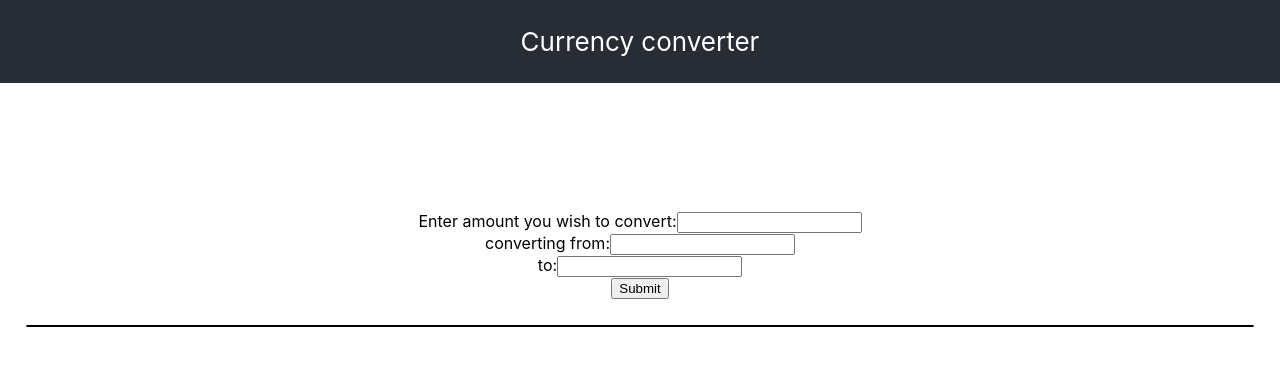
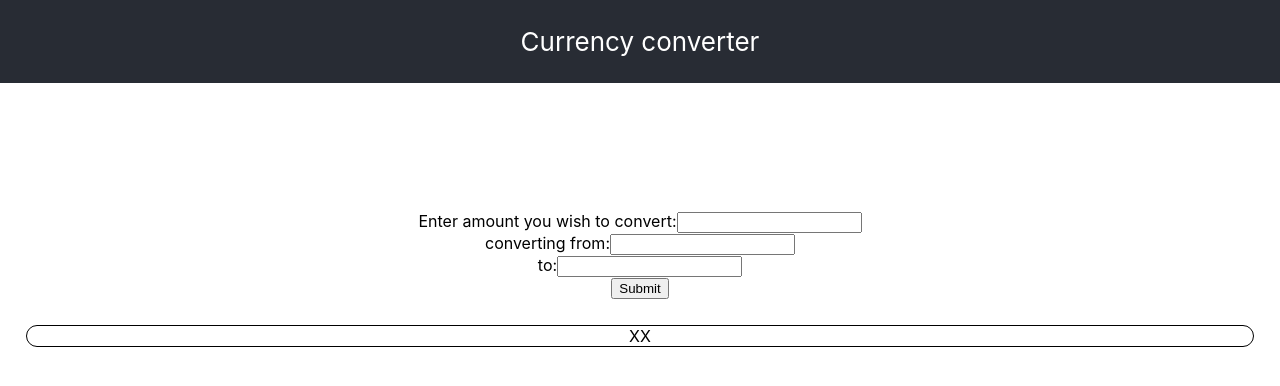
Before and after one commit to sarar0/Currency-App, a React (Create React App) app: page / in a window 1280 px wide. Shown: the top 386 px of the page. Built offline with nearby package versions, Linux system fonts and the light colour scheme; no server answers.

Commit message:
Added child component

```diff
--- a/src/components/Display.js
+++ b/src/components/Display.js
@@ -1,6 +1,5 @@
 import React from 'react';
 import Form from './Form.js'
-
 
 class Display extends React.Component {
     constructor(props) {
--- a/src/components/Form.js
+++ b/src/components/Form.js
@@ -1,4 +1,5 @@
 import React from 'react';
+import Result from './Result.js'
 import './Form.css'
 
 class Form extends React.Component {
@@ -22,17 +23,10 @@ class Form extends React.Component {
 
     handleSubmit(event) {
       event.preventDefault();
-        let multiplier = 4
-      this.setState({
-          convertedAmount: this.state.amount * multiplier
-      })
+      // need to submit only on submit - not on change
     }
 
     render() {
-      let displayText = '';
-      if (this.state.convertedAmount) {
-        displayText = <p>Converted amount = {this.state.convertedAmount} {this.state.valueTo}</p>
-      }
       return (
         <div>
           <div className="Input-form">
@@ -52,7 +46,7 @@ class Form extends React.Component {
             </form>
           </div>
           <div className="Result">
-            {displayText}
+            <Result amount={this.state.amount} currencyFrom={this.state.valueFrom} currencyTo={this.state.valueTo}/>
           </div>
         </div>
       );
--- /dev/null
+++ b/src/components/Result.js
@@ -0,0 +1,30 @@
+import React from 'react';
+
+class Result extends React.Component {
+    constructor(props) {
+        super(props);
+        this.state = {
+          convertedAmount: ''
+        };
+      }
+
+    convert() {
+      let multiplier = 4;
+      this.setState({
+          convertedAmount: this.props.amount * multiplier
+      });
+    }
+
+    render() {
+        // need to add conversion
+        return (
+          <div>
+            <div>
+              XX {this.props.currencyTo}
+            </div>
+          </div>
+        );
+    }
+}
+
+export default Result;
```
